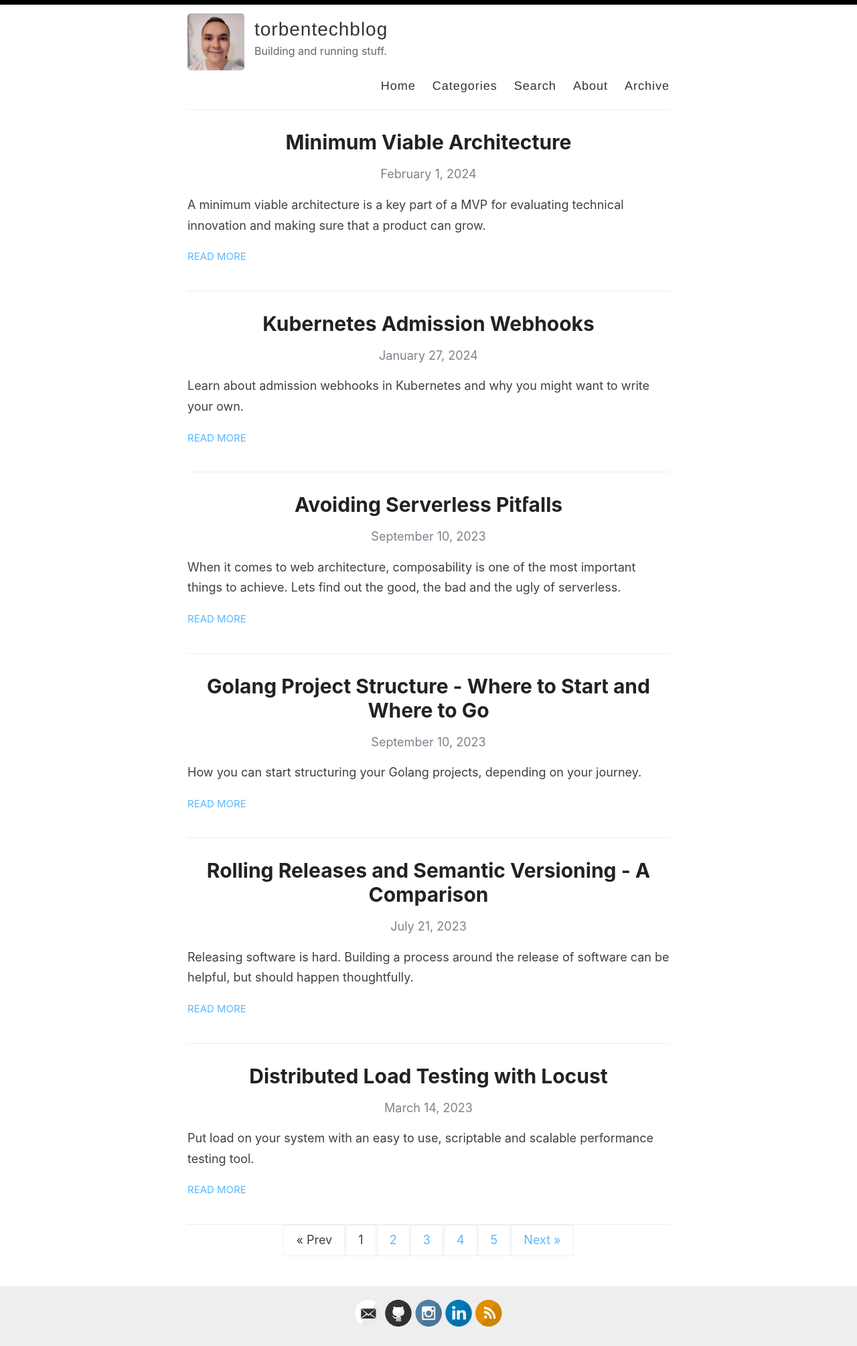
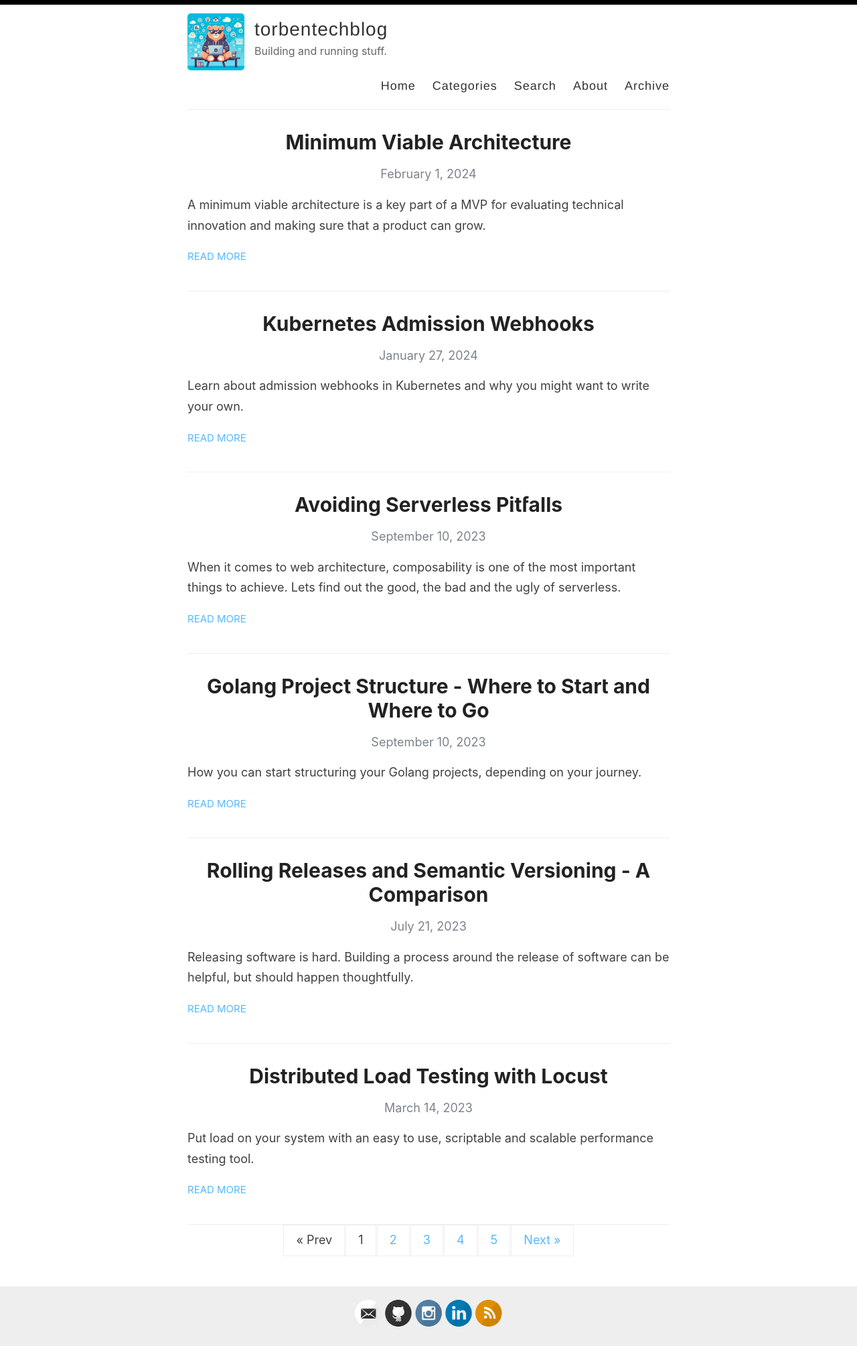
Before and after one commit to torbendury/torbendury.github.io, a Jekyll site: the page built from index.html, in a window 1280 px wide. Shown: the whole page at 67% size. Built offline with Jekyll 4.4.1, drawn with Linux system fonts in a browser that asks for light colours; the list of posts is cut into pages by our own code.

Commit message:
feat: new avatar for blog + post thumbs

```diff
--- a/_config.yml
+++ b/_config.yml
@@ -12,7 +12,7 @@ author: Torben Dury
 description: Building and running stuff.
 
 # URL of your avatar or profile pic (you could use your GitHub profile pic)
-avatar: /images/profilepic.webp
+avatar: /images/title.webp
 
 #
 # Flags below are optional
```
Also changed, not shown: images/title.webp (added).
